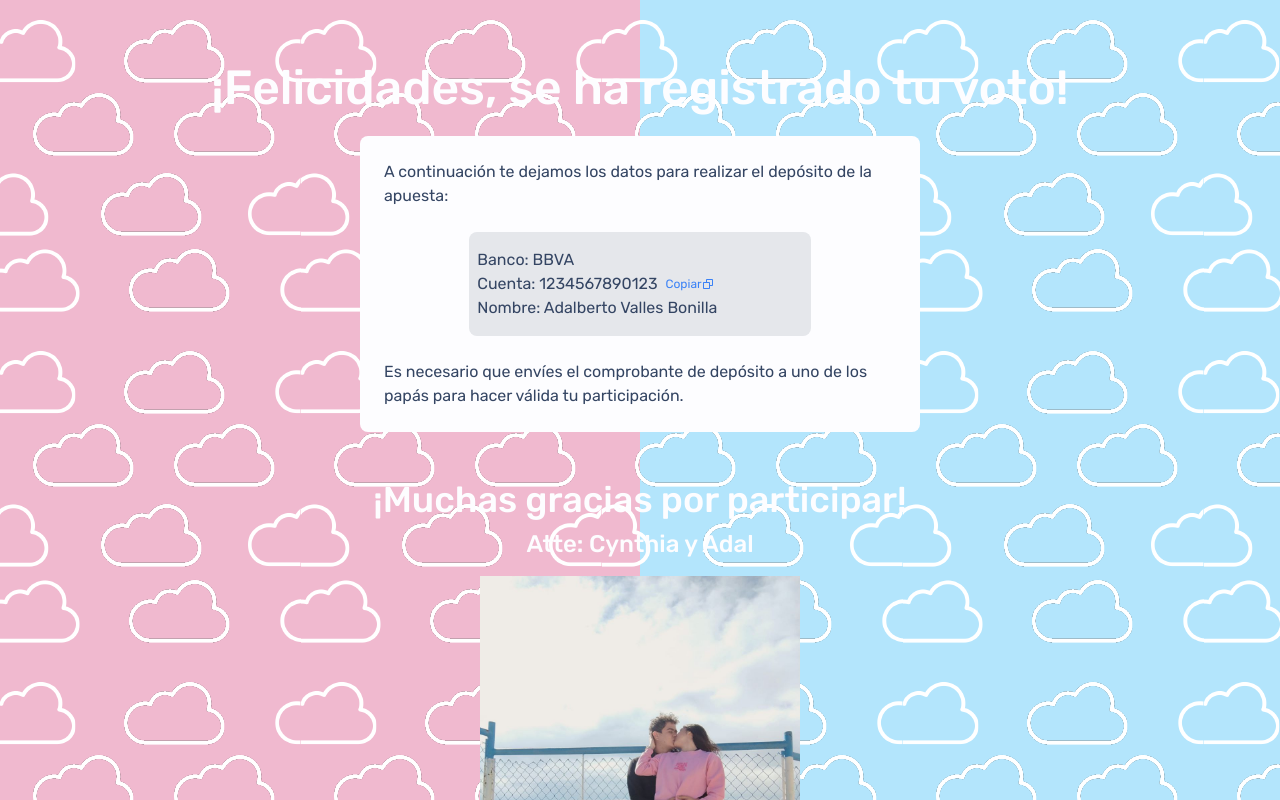
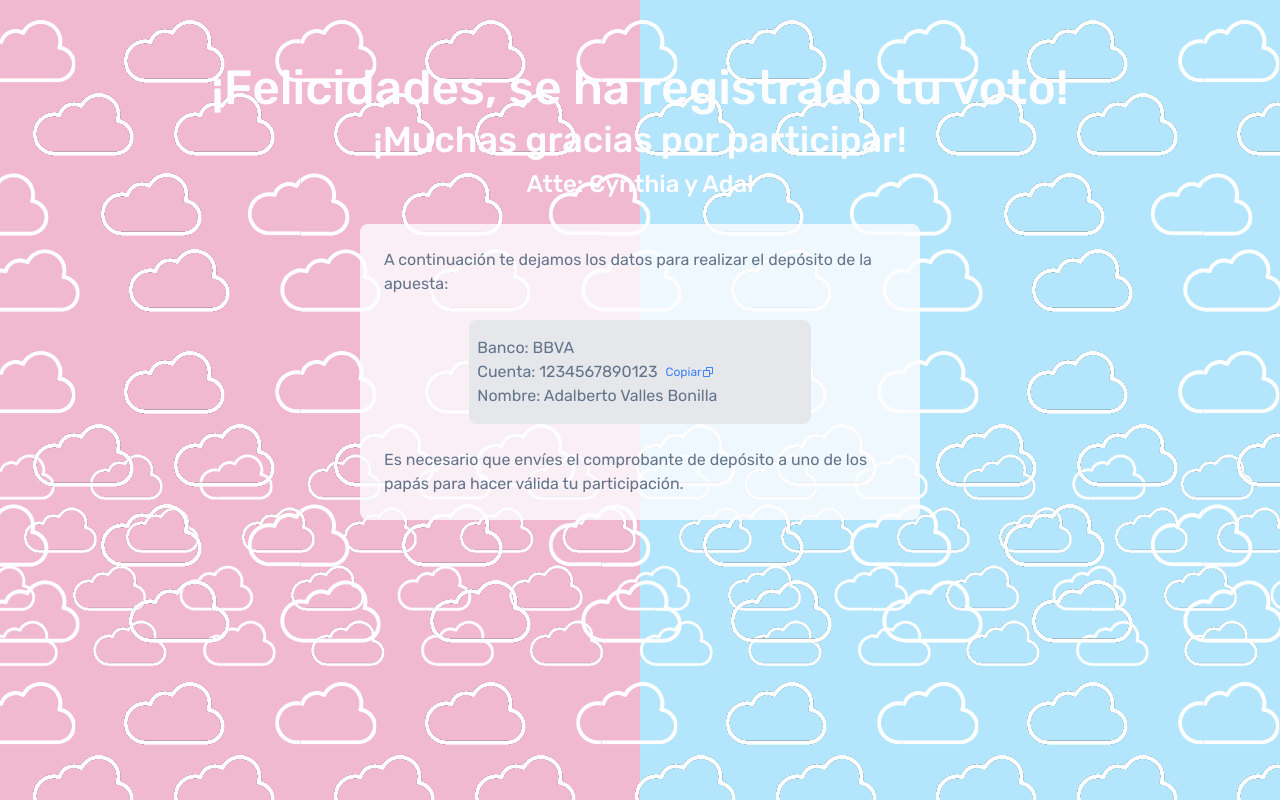
Before and after one commit to Ady-val/baby-revelation, a React app: page /voto-realizado in a window 1280 px wide. Built offline with nearby package versions, Linux system fonts and the light colour scheme.

Commit message:
testing UI desing

```diff
--- a/src/components/other/CloudPattern.jsx
+++ b/src/components/other/CloudPattern.jsx
@@ -5,7 +5,7 @@ import cloudBlue from '../../../public/img/clouds-pink.png'
 
 function CloudPattern() {
   return (
-    <div className='w-full'>
+    <div className='w-full pt-[20rem]'>
       {/* Coloreado con solo una linea */}
       {/* <div className='flex justify-center'>
         <img src={cloudPink} className='object-cover h-[20rem] w-[30rem]' />
--- a/src/containers/Main.jsx
+++ b/src/containers/Main.jsx
@@ -7,9 +7,9 @@ export default function Main() {
     <div className="static w-full h-full overflow-hidden flex">
       <div className='h-full w-1/2 bg-girlColor' />
       <div className='h-full w-1/2 bg-boyColor' />
-      {/* <div className="absolute w-full h-full overflow-hidden flex items-center">
+      <div className="absolute w-full h-full overflow-hidden flex items-center">
         <CloudPattern />
-      </div> */}
+      </div>
       <div className="absolute w-full h-full overflow-auto bg-cloud">
         <Outlet />
       </div>
--- a/src/pages/vote/SuccessVote.jsx
+++ b/src/pages/vote/SuccessVote.jsx
@@ -46,7 +46,9 @@ function SuccessVote() {
   return (
     <LayoutMain>
       <div className='text-3xl md:text-5xl text-center w-full font-medium text-whiteLayout'>¡Felicidades, se ha registrado tu voto!</div>
-      <div className='mt-6 px-6 py-6 bg-whiteLayout w-5/6 md:w-[35rem] rounded-lg flex flex-col items-center text-fonttext'>
+      <div className='mt-2 text-2xl md:text-4xl text-center w-full font-medium text-whiteLayout'>¡Muchas gracias por participar!</div>
+      <div className='mt-2 text-lg md:text-2xl text-center w-full font-medium text-whiteLayout'>Atte: Cynthia y Adal</div>
+      <div className='mt-6 px-6 py-6 bg-whiteLayout bg-opacity-80 w-5/6 md:w-[35rem] rounded-lg flex flex-col items-center text-slate-500'>
         <div>A continuación te dejamos los datos para realizar el depósito de la apuesta:</div>
         <div className='px-2 py-4 my-6 bg-gray-200 w-full md:w-4/6 rounded-lg'>
           <div>Banco: BBVA</div>
@@ -55,13 +57,6 @@ function SuccessVote() {
         </div>
         <div>Es necesario que envíes el comprobante de depósito a uno de los papás para hacer válida tu participación.</div>
       </div>
-      <div className='mt-12 text-2xl md:text-4xl text-center w-full font-medium text-whiteLayout'>¡Muchas gracias por participar!</div>
-      <div className='mt-2 text-lg md:text-2xl text-center w-full font-medium text-whiteLayout'>Atte: Cynthia y Adal</div>
-      <div className='mt-4 w-[20rem] flex flex-col items-center'>
-        <img src={mes1} className='object-cover' />
-        <div className='text-whiteLayout text-lg font-medium'>Foto de 1 mes de embarazo</div>
-      </div>
-      <div className='h-20'></div>
     </LayoutMain>
   )
 }
--- a/src/pages/vote/VoteBoyOrGirl.jsx
+++ b/src/pages/vote/VoteBoyOrGirl.jsx
@@ -8,8 +8,8 @@ function VoteBoyOrGirl() {
       <div className='text-5xl md:text-6xl font-semibold text-whiteLayout'>
         ¿<span className='text-boyColor'>Niño</span> o <span className='text-girlColor'>Niña</span>?
       </div>
-      <div className='mt-6 mx-8 p-4 w-5/6 md:w-[32rem] text-slate-500 text-lg font-semibold text-center bg-white bg-opacity-25 rounded-lg' >
-        <span className='text-2xl'>Participa en la quinela votando por el sexo del bebé de Cynthia y Adalberto &lt;3 </span>
+      <div className='mt-6 mx-8 p-4 w-5/6 md:w-[32rem] text-slate-500 text-lg font-semibold text-center bg-white bg-opacity-80 rounded-lg' >
+        <span className='text-2xl'>Participa con $250 votando por el sexo del bebé de Cynthia y Adalberto &lt;3 </span>
         <br /><br />
         Las votaciones estarán abiertas hasta el día 11 de Mayo del 2023, el 20% del dinero recaudado será para gastos para el/la bebé y el 80% será repartido entre los ganadores!
       </div>
```
